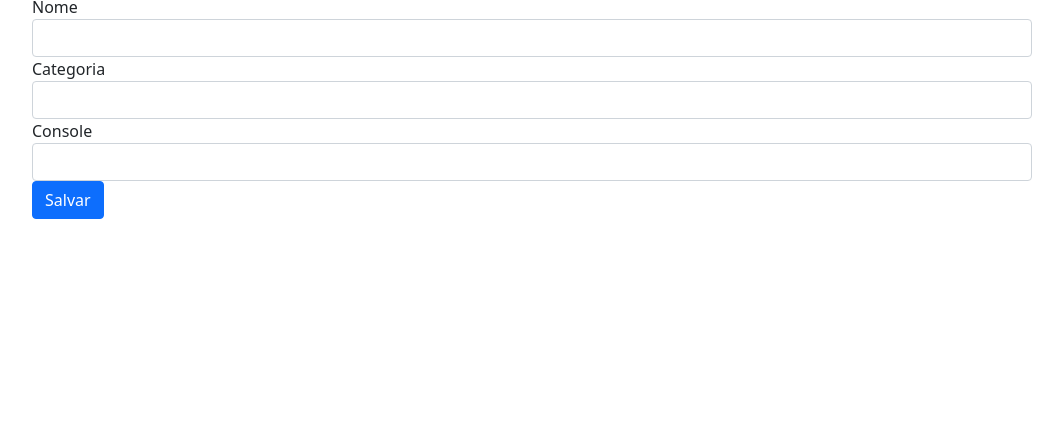
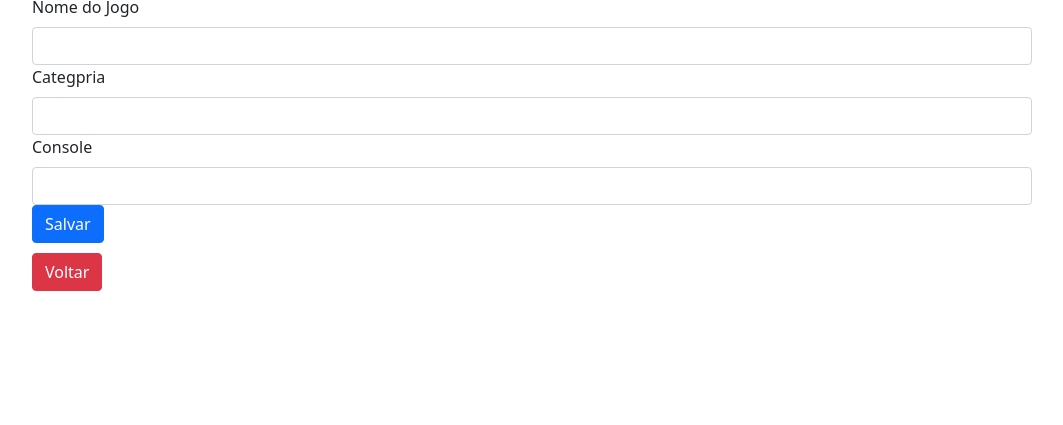
Before and after one commit to joaosantosjps/academic_projects, a Flask app: page /novo in a window 1280 px wide. Shown: the part 375-800 px from the top of the page, without its empty margins (108-1171 px from the left). Run offline with Flask 3, Linux system fonts and the light colour scheme; the visitor is signed in with stand-in values (Sample User, id 1); some libraries are stand-ins or nearby versions.

Commit message:
Updating Studies: Elimando salvamento em branco

```diff
--- a/alura/flask/jogo_teca/helpers.py
+++ b/alura/flask/jogo_teca/helpers.py
@@ -1,5 +1,13 @@
 import os
 from jogoteca import app
+from flask_wtf import FlaskForm
+from wtforms import SearchField, SubmitField, validators
+
+class FormularioJogo(FlaskForm):
+    nome = SearchField("Nome do Jogo", [validators.DataRequired(), validators.Length(min=1, max=50)])
+    categoria = SearchField("Categpria", [validators.DataRequired(), validators.Length(min=1, max=40)])
+    console = SearchField("Console", [validators.DataRequired(), validators.Length(min=1, max=20)])
+    salvar = SubmitField("Salvar")
 
 def recupera_imagem(id):
     for nome_arquivo in os.listdir(app.config["UPLOAD_PATH"]):
--- a/alura/flask/jogo_teca/templates/editar.html
+++ b/alura/flask/jogo_teca/templates/editar.html
@@ -27,6 +27,7 @@
             <input type="text" id="console" name="console" class="form-control" value="{{ jogo.console }}">
           </div>
           <button type="submit" class="btn btn-primary btn-salvar">Salvar</button>
+          <a class="btn btn-danger" href="{{ url_for('index') }}">Voltar</a>
         </fieldset>
       </form>
 {% endblock %}
--- a/alura/flask/jogo_teca/templates/login.html
+++ b/alura/flask/jogo_teca/templates/login.html
@@ -26,6 +26,7 @@
             <p><label>Senha:</label> <input class="form-control" type="password" name="senha" required></p>
             <p><button class="btn btn-primary" type="submit">Entrar</button></p>
         </form>
+        <a class="btn btn-danger" href="{{ url_for('index') }}">Voltar</a>
     </div>
 </body>
 </html>
--- a/alura/flask/jogo_teca/templates/novo.html
+++ b/alura/flask/jogo_teca/templates/novo.html
@@ -14,18 +14,21 @@
 
         <fieldset>
           <div class="form-group">
-            <label for="nome">Nome</label>
-            <input type="text" id="nome" name="nome" class="form-control">
+            {{ form.nome.label(class="form-label") }}
+            {{ form.nome(class="form-control") }}
           </div>
           <div class="form-group">
-            <label for="categoria">Categoria</label>
-            <input type="text" id="categoria" name="categoria" class="form-control">
+            {{ form.categoria.label(class="form-label") }}
+            {{ form.categoria(class="form-control") }}
           </div>
           <div class="form-group">
-            <label for="console">Console</label>
-            <input type="text" id="console" name="console" class="form-control">
+            {{ form.console.label(class="form-label") }}
+            {{ form.console(class="form-control") }}
           </div>
-          <button type="submit" class="btn btn-primary btn-salvar">Salvar</button>
+          <div>
+            {{ form.salvar(class="btn btn-primary") }}
+          </div>
+          <a class="btn btn-danger" href="{{ url_for('index') }}">Voltar</a>
         </fieldset>
       </form>
 {% endblock %}
--- a/alura/flask/jogo_teca/views.py
+++ b/alura/flask/jogo_teca/views.py
@@ -1,7 +1,7 @@
 from flask import render_template, request, redirect, session, flash, url_for, send_from_directory
 from jogoteca import app, db
 from models import Jogos, Usuarios
-from helpers import recupera_imagem, deleta_arquivo
+from helpers import recupera_imagem, deleta_arquivo, FormularioJogo
 import time
 
 @app.route("/")
@@ -14,14 +14,20 @@ def index():
 def novo():
     if "usuario_logado" not in session or session["usuario_logado"] == None:
         return redirect(url_for("login", proxima=url_for("novo")))
-    return render_template("novo.html", titulo="Novo Jogo")
+    form = FormularioJogo()
+    return render_template("novo.html", titulo="Novo Jogo", form=form)
 
 
 @app.route("/criar", methods=["POST",])
 def criar():
-    nome = request.form["nome"]
-    categoria = request.form["categoria"]
-    console = request.form["console"]
+    form = FormularioJogo(request.form)
+
+    if not form.validate_on_submit():
+        return redirect(url_for("novo"))
+
+    nome = form.nome.data
+    categoria = form.categoria.data
+    console = form.console.data
 
     jogo = Jogos.query.filter_by(nome=nome).first()
     if jogo:
```
Also changed, not shown: alura/flask/jogo_teca/prepara_banco.py (+11 -11 lines), alura/flask/jogo_teca/templates/lista.html (+6 -1 lines).
